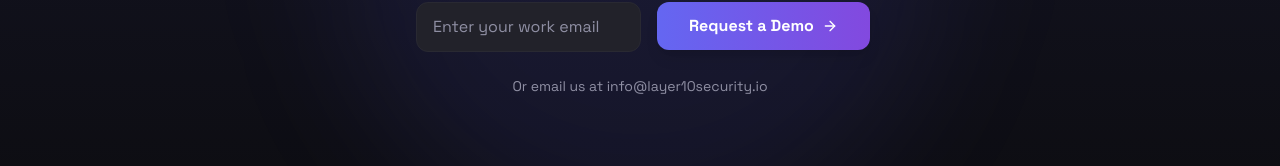
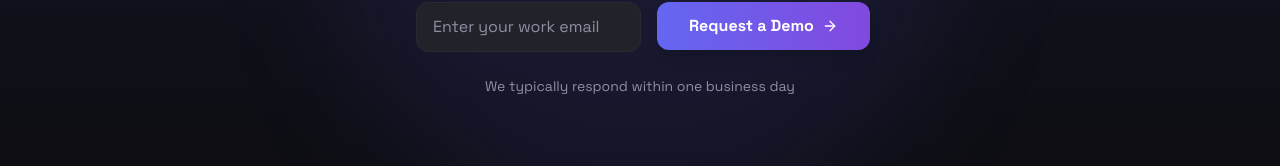
Before and after one commit to l10sec/layer10security.io, a React (Vite) app: page / in a window 1280 px wide. Shown: the part 6228-6394 px from the top of the page. Built offline with nearby package versions, Linux system fonts and the light colour scheme; the HTML template or start-up script is replaced by a standard one.

Commit message:
fix: Remove exposed email — use response time message instead

```diff
--- a/src/components/CTASection.tsx
+++ b/src/components/CTASection.tsx
@@ -111,7 +111,7 @@ export const CTASection = () => {
             transition={{ delay: 0.4 }}
             className="mt-6 text-sm text-muted-foreground"
           >
-            Or email us at info@layer10security.io
+            We typically respond within one business day
           </motion.p>
         </motion.div>
       </div>
```
